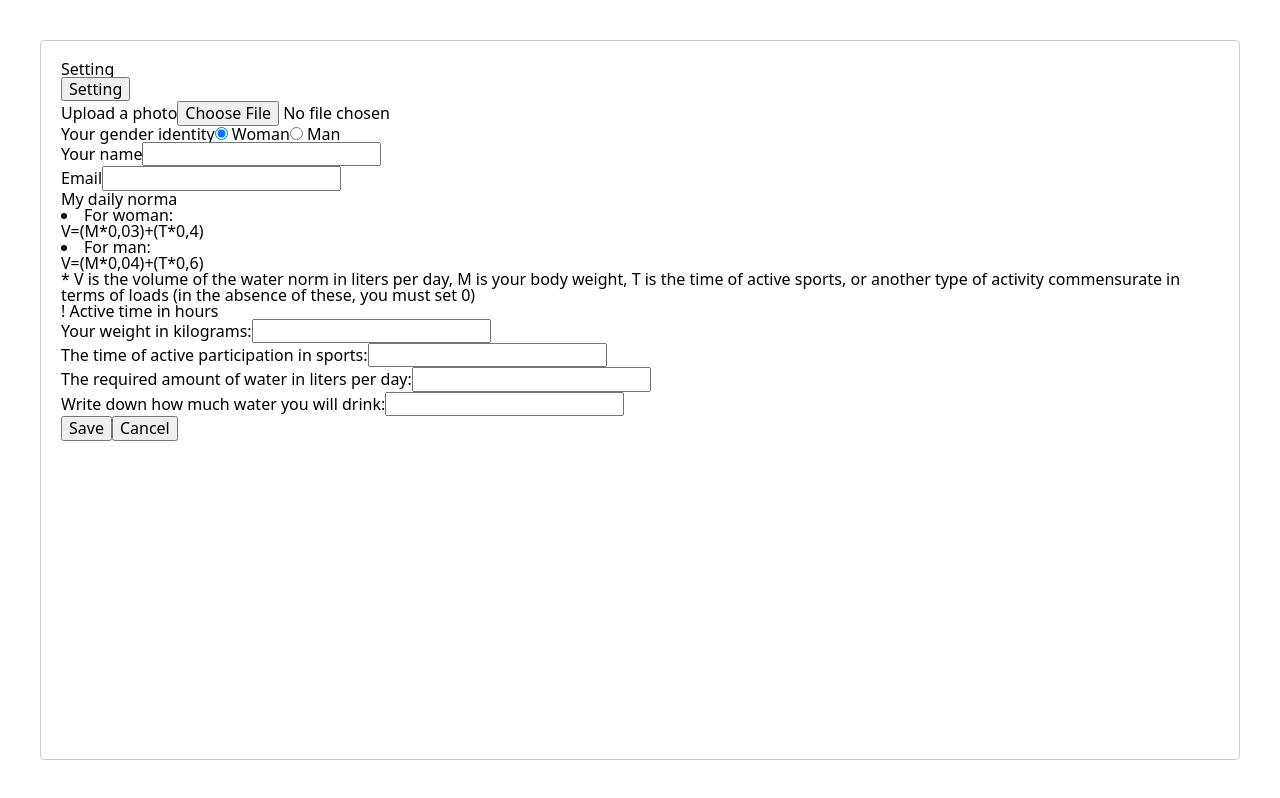
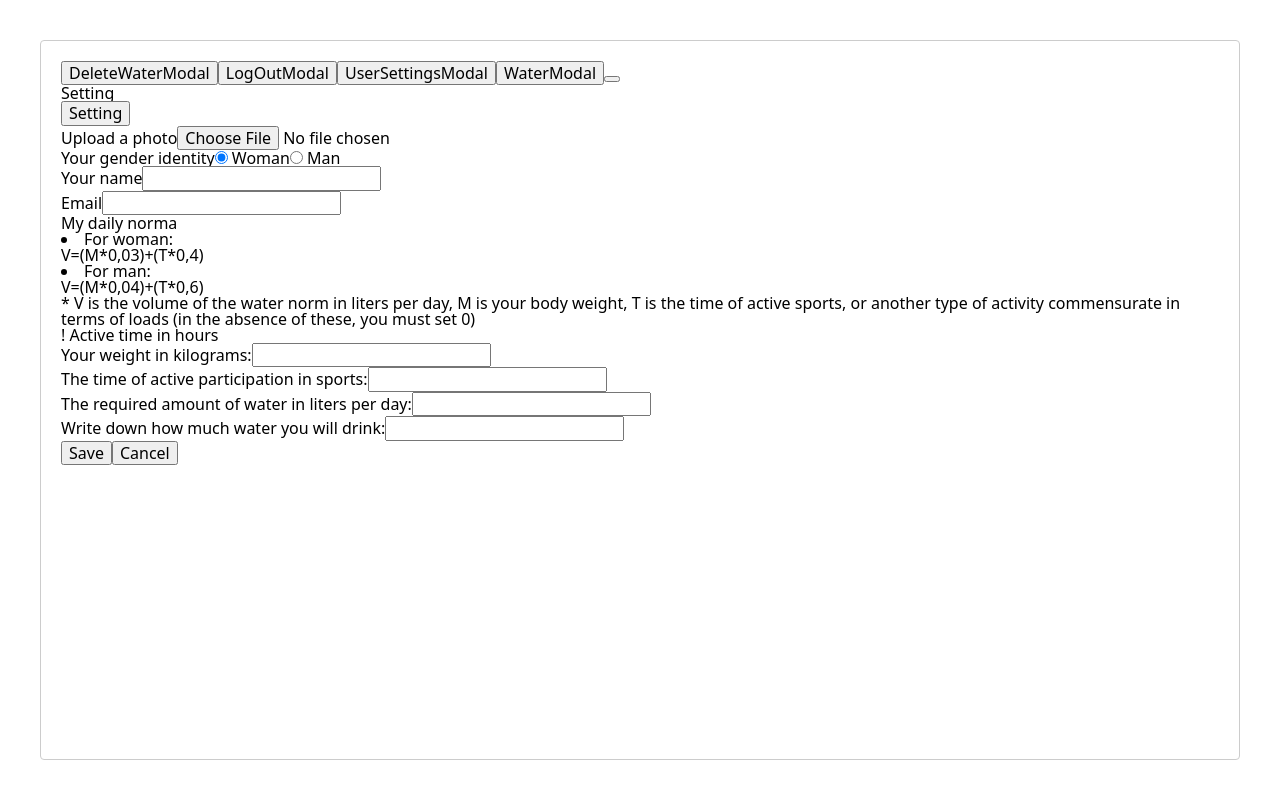
Before and after one commit to IIIMaroIII/HydroWise-frontend, a React (Vite) app: page /modals in a window 1280 px wide. Built offline with nearby package versions, Linux system fonts and the light colour scheme.

Commit message:
addded react modal library to the main modal Updated /modals

```diff
--- a/src/pages/ModalsPage.jsx
+++ b/src/pages/ModalsPage.jsx
@@ -7,6 +7,11 @@ const ModalsPage = () => {
   return (
     <>
       <MainModal open={open}>
+        <button>DeleteWaterModal</button>
+        <button>LogOutModal</button>
+        <button>UserSettingsModal</button>
+        <button>WaterModal</button>
+        <button></button>
         <UserSettingsModal />
       </MainModal>
     </>
```
